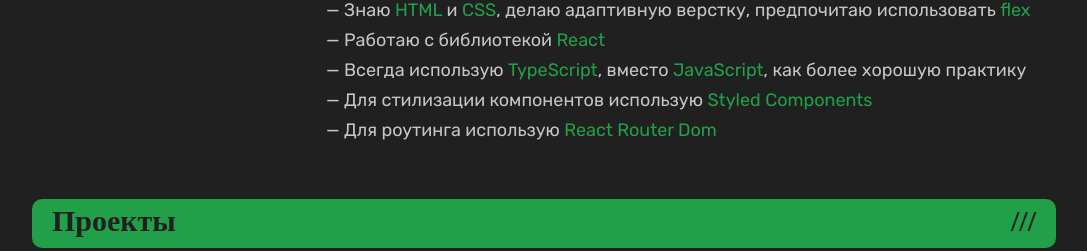
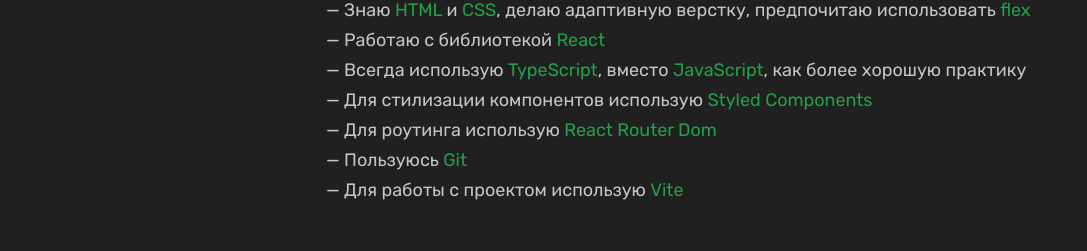
Before and after one commit to insaneluvvv/insaneluv.ru, a React (Vite) app: page / in a window 1280 px wide. Shown: the part 1530-1781 px from the top of the page, without its empty margins (96-1183 px from the left). Built offline with nearby package versions, Linux system fonts and the light colour scheme; a web font is replaced by a local one.

Commit message:
About update

```diff
--- a/src/pages/Home.tsx
+++ b/src/pages/Home.tsx
@@ -80,6 +80,8 @@
 							<li>Всегда использую <span className="accent-font">TypeScript</span>, вместо <span className="accent-font">JavaScript</span>, как более хорошую практику</li>
 							<li>Для стилизации компонентов использую <span className="accent-font">Styled Components</span></li>
 							<li>Для роутинга использую <span className="accent-font">React Router Dom</span></li>
+							<li>Пользуюсь <span className="accent-font">Git</span></li>
+							<li>Для работы с проектом использую <span className="accent-font">Vite</span></li>
 						</ol>
 					</AboutContainer>
 				</InfoContainer>
```
